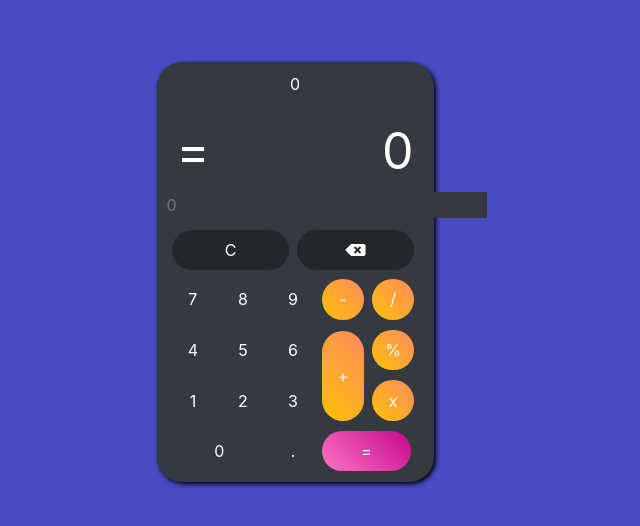
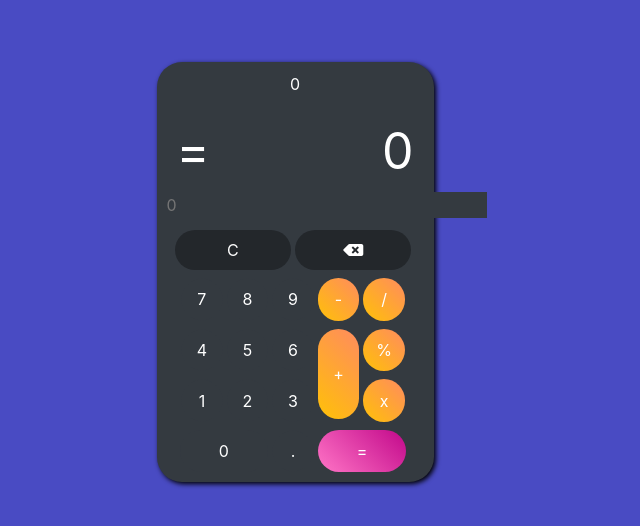
Before and after one commit to Mahesh8790/Project, a plain HTML site: page index.html in a window 1280 px wide. Shown: the part 128-654 px from the top of the page, without its empty margins (345-985 px from the left). Drawn offline with nearby package versions, Linux system fonts and the light colour scheme.

Commit message:
Update index.html

```diff
--- a/index.html
+++ b/index.html
@@ -26,7 +26,6 @@
 
 </head>
 <body>
-    <center>
         <div class="container">
             <div class="main bg-dark">
                 <div class="headTab" class="headTab">
@@ -37,12 +36,12 @@
                     </div>
                     <input type="text" size="26px" placeholder="0" value="" id="result">
                 </div>
-                <div>
+                <div class="center">
                     <button class="btn btn-dark clearBtn btnClr" onclick="clearAll()">C</button>
                     <button class="btn btn-dark clearElBtn btnClr" onclick="clearEl()"><i class="fas fa-backspace"></i></button>
                 </div>
 
-                <div>
+                <div class="center">
                     <button class="btn btn-dark num" onclick="writeNum(7)">7</button>
                     <button class="btn btn-dark num" onclick="writeNum(8)">8</button>
                     <button class="btn btn-dark num" onclick="writeNum(9)">9</button>
@@ -50,7 +49,7 @@
                     <button class="btn btn-dark sign" onclick="writeNum('/')">/</button>
                 </div>
 
-                <div>
+                <div class="center">
                     <button class="btn btn-dark num" onclick="writeNum(4)">4</button>
                     <button class="btn btn-dark num" onclick="writeNum(5)">5</button>
                     <button class="btn btn-dark num" onclick="writeNum(6)">6</button>
@@ -58,7 +57,7 @@
                     <button class="btn btn-dark sign" onclick="writeNum('%')">%</button>
                 </div>
 
-                <div>
+                <div class="center">
                     <button class="btn btn-dark num" onclick="writeNum(1)">1</button>
                     <button class="btn btn-dark num" onclick="writeNum(2)">2</button>
                     <button class="btn btn-dark num" onclick="writeNum(3)">3</button>
@@ -66,14 +65,13 @@
                     <button class="btn btn-dark sign" onclick="writeNum('x')">x</button>
                 </div>
 
-                <div>
+                <div class="center">
                     <button class="btn btn-dark zeroEqual" onclick="writeNum(0)">0</button>
                     <button class="btn btn-dark num" onclick="writeNum('.')">.</button>
                     <button class="btn btn-dark zeroEqual eq" onclick="equalOp()">=</button>
                 </div>
             </div>
         </div>
-    </center>
     <script src="app.js"></script>
 </body>
 </html>
```
